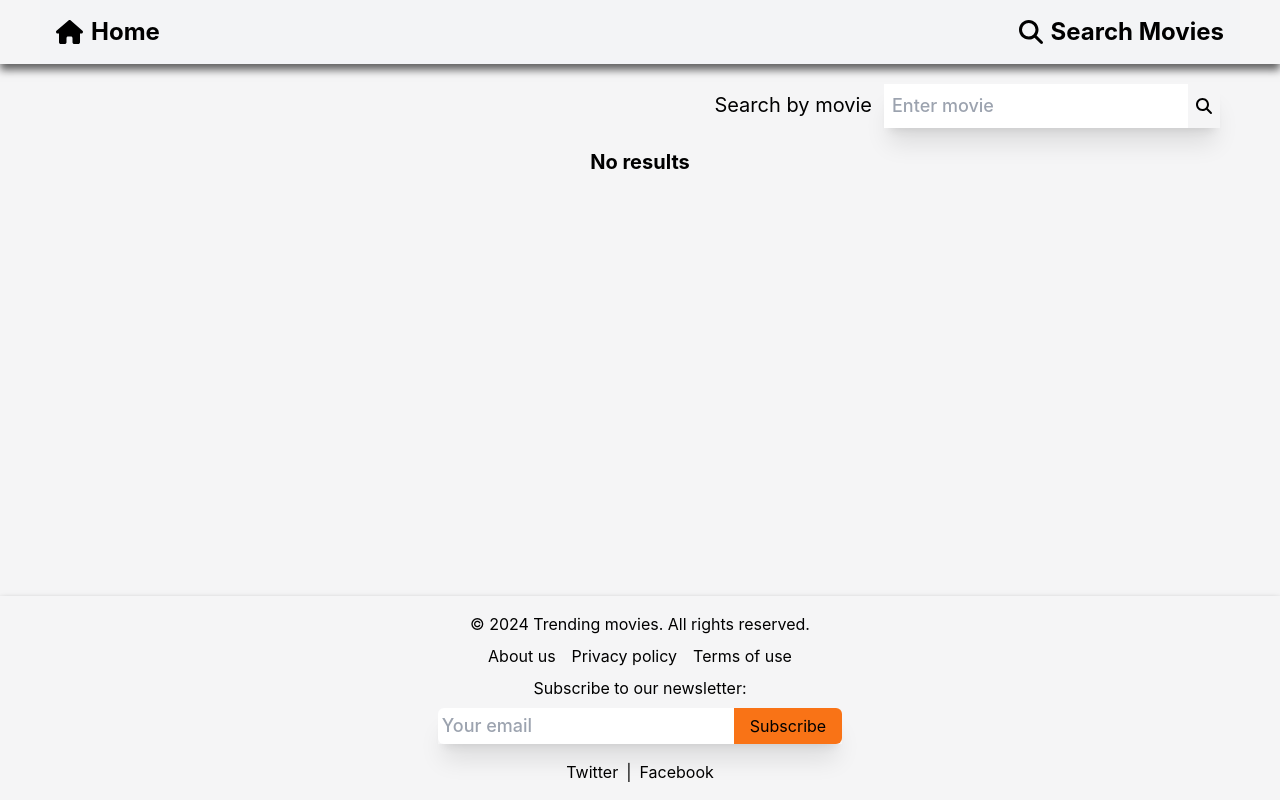
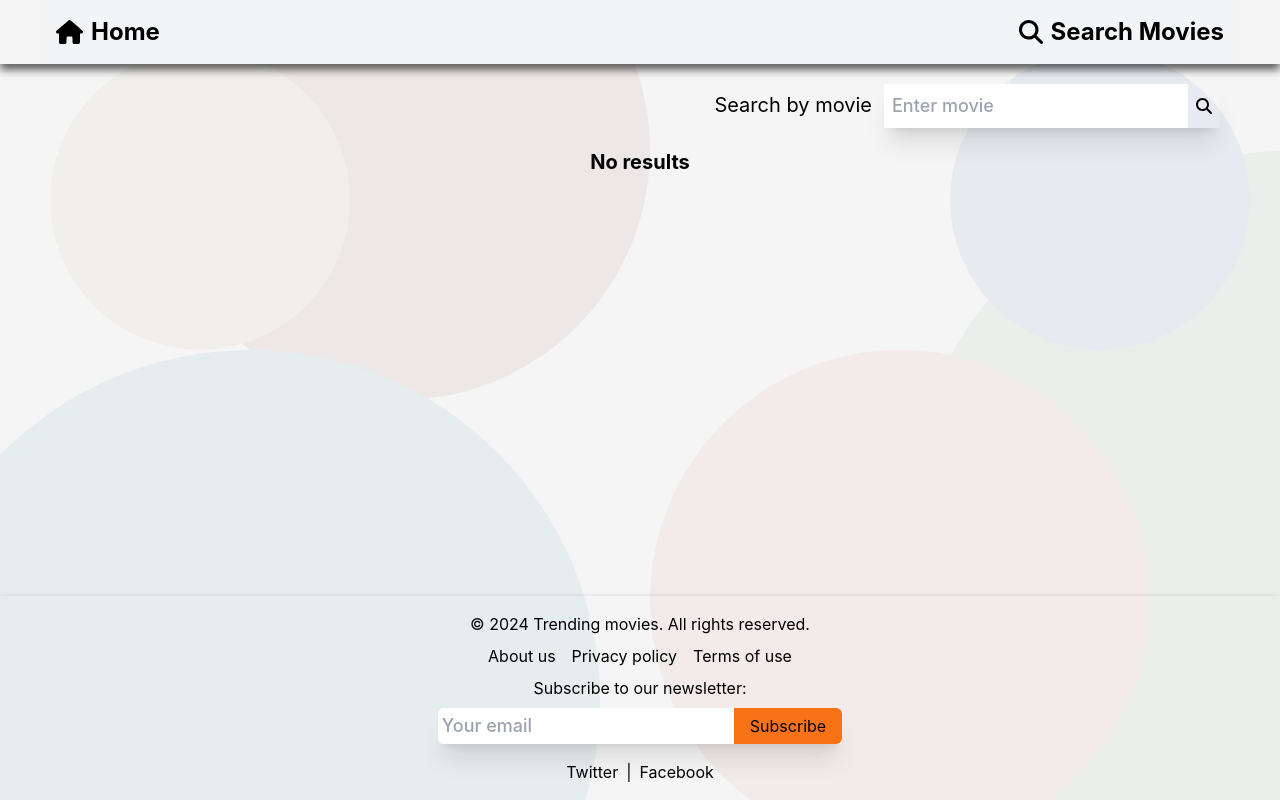
Before and after one commit to Andrey9019/goit-react-hw-05-movies, a React (Create React App) app: page /goit-react-hw-05-movies/movies in a window 1280 px wide. Built offline with nearby package versions, Linux system fonts and the light colour scheme.

Commit message:
add: add  BackgroundCircles

```diff
--- /dev/null
+++ b/src/components/BackgroundCircles/BackgroundCircles.jsx
@@ -0,0 +1,21 @@
+const BackgroundCircles = () => {
+  return (
+    <div className="absolute inset-0 -z-10 overflow-hidden">
+      <svg
+        width="100%"
+        height="100%"
+        xmlns="http://www.w3.org/2000/svg"
+        className="opacity-20"
+      >
+        <circle cx="400" cy="150" r="250" fill="#d2b9b1" />
+        <circle cx="1300" cy="550" r="400" fill="#c0dcc0" />
+        <circle cx="250" cy="700" r="350" fill="#aacecf" />
+        <circle cx="200" cy="200" r="150" fill="#ddd9c0" />
+        <circle cx="900" cy="600" r="250" fill="#ecbfbf" />
+        <circle cx="1100" cy="200" r="150" fill="#b0c4de" />
+      </svg>
+    </div>
+  );
+};
+
+export default BackgroundCircles;
--- a/src/components/SharedLayout/SharedLayout.jsx
+++ b/src/components/SharedLayout/SharedLayout.jsx
@@ -4,18 +4,20 @@ import Loader from '../Loader/Loader';
 
 import Header from 'components/Header/Header';
 import Footer from 'components/Footer/Footer';
+import BackgroundCircles from 'components/BackgroundCircles/BackgroundCircles';
 
 const SharedLayout = () => {
   return (
     <>
-      <div className="flex flex-col min-h-screen">
+      <div className="flex flex-col min-h-screen relative">
+        <BackgroundCircles />
+
         <Header />
         <main className="flex-grow">
           <Suspense fallback={<Loader />}>
             <Outlet />
           </Suspense>
         </main>
-
         <Footer />
       </div>
     </>
```
